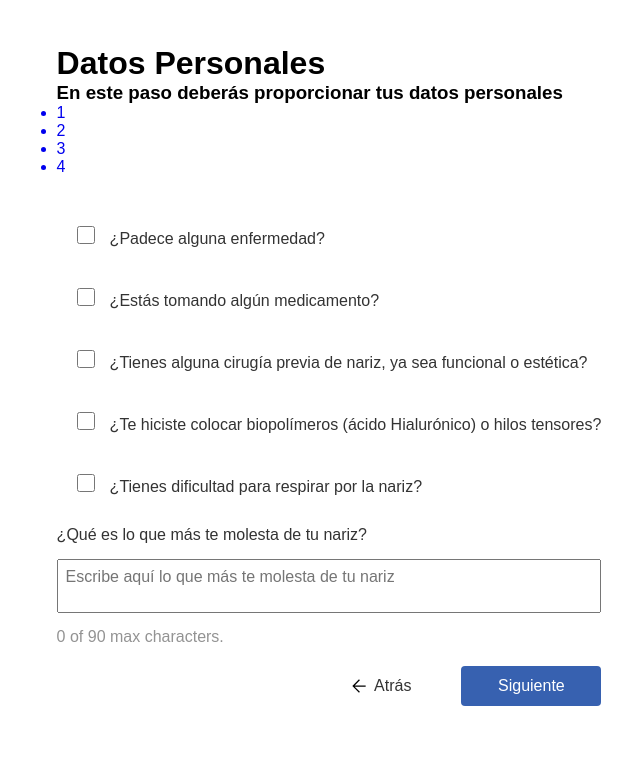
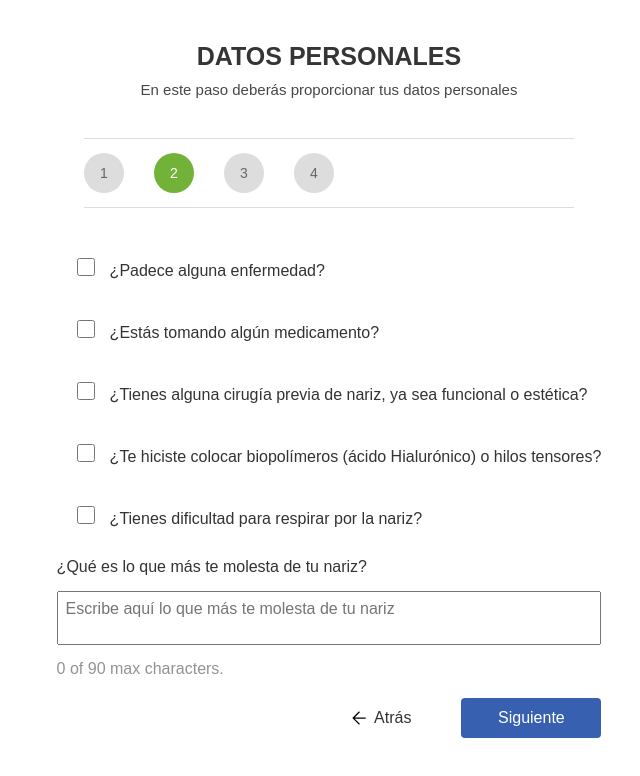
Before and after one commit to MiguelT18/consulta-en-linea, a React (Create React App) app: page /segundo-paso in a window 1280 px wide. Shown: the top 776 px of the page, without its empty margins (311-951 px from the left). Built offline with nearby package versions, Linux system fonts and the light colour scheme.

Commit message:
arreglé el bug del porqué no se cargaba el Header de los Formularios: Paso2 y Paso3

```diff
--- a/src/views/Paso1/Header/css/Header.css
+++ b/src/views/Paso1/Header/css/Header.css
@@ -1,22 +1,22 @@
-.Paso1 .HeaderFormulario {
+.HeaderFormulario {
   width: 90%;
   margin: 0 auto;
 }
-.Paso1 .HeaderFormulario h1 {
+.HeaderFormulario h1 {
   margin: 30px 0 10px;
   color: #353535;
   font-size: clamp(22px, 6vw, 25px);
   text-transform: uppercase;
   text-align: center;
 }
-.Paso1 .HeaderFormulario h3 {
+.HeaderFormulario h3 {
   margin-bottom: 40px;
   text-align: center;
   color: #474747;
   font-size: 15px;
   font-weight: 500;
 }
-.Paso1 .HeaderFormulario ul {
+.HeaderFormulario ul {
   width: 100%;
   display: flex;
   gap: 30px;
@@ -24,7 +24,7 @@
   border-top: 1px solid #ddd;
   border-bottom: 1px solid #ddd;
 }
-.Paso1 .HeaderFormulario ul li {
+.HeaderFormulario ul li {
   width: 40px;
   height: 40px;
   display: inline-block;
@@ -36,7 +36,7 @@
   color: #666;
   border-radius: 50%;
 }
-.Paso1 .HeaderFormulario ul li.active {
+.HeaderFormulario ul li.active {
   background-color: #72b239;
   color: #fff;
 }
--- a/src/views/Paso1/Header/css/Header.scss
+++ b/src/views/Paso1/Header/css/Header.scss
@@ -1,5 +1,3 @@
-.Paso1 {
-  // width: 100vw;
 .HeaderFormulario {
   width: 90%;
   margin: 0 auto;
@@ -49,7 +47,6 @@
     }
   }
 }
-}
 
 @media all and (max-width: 630px) {
   .HeaderFormulario {
```
Also changed, not shown: 1 other file (tests, documents, lock files or other folders). Lines whose indentation alone changed are shown as unchanged.
